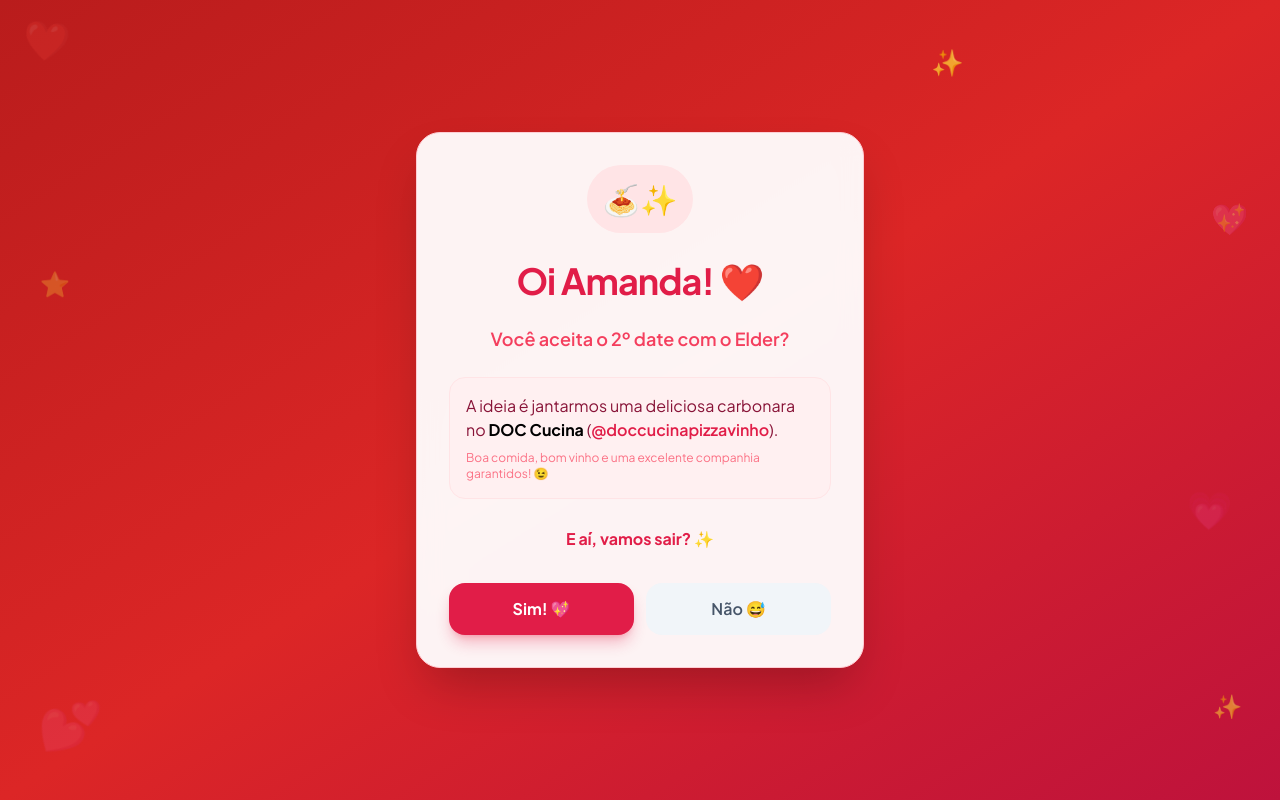
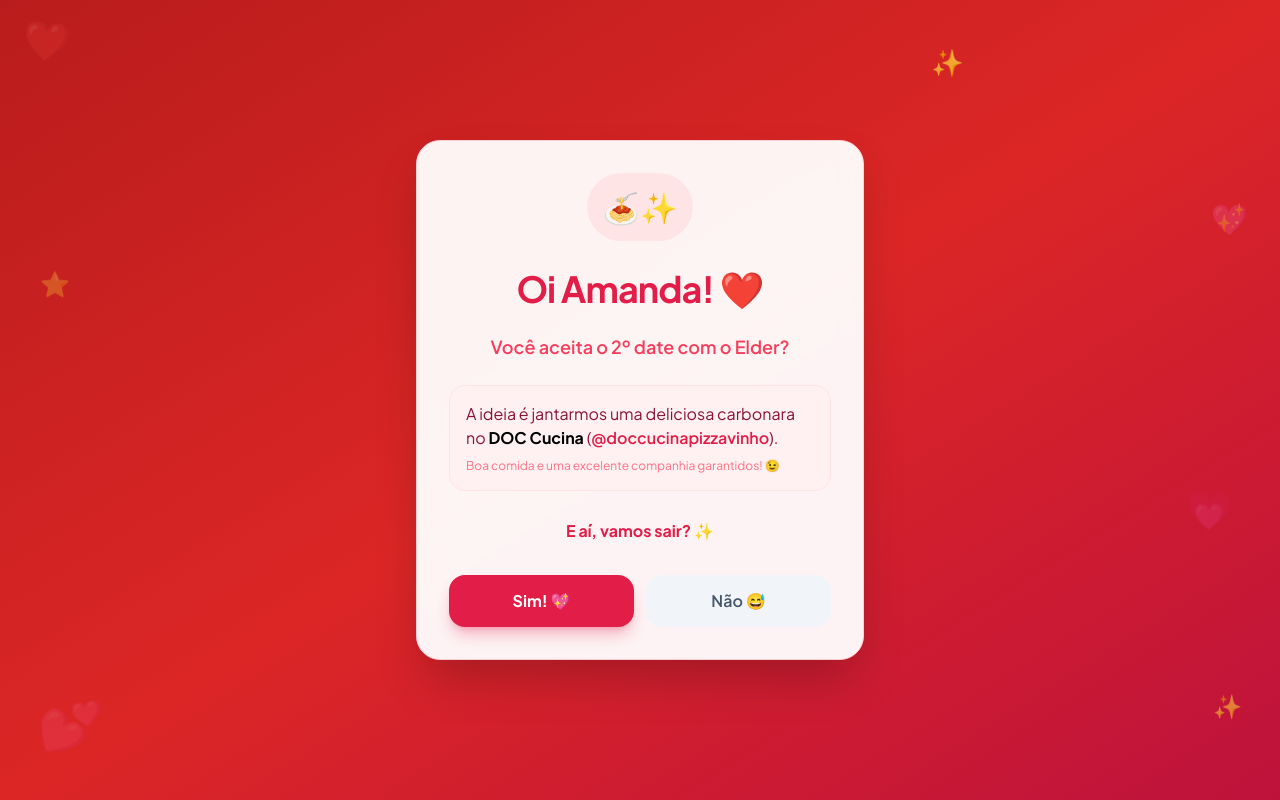
Before and after one commit to ElderPeixoto/50274198, a plain HTML site: page index.html in a window 1280 px wide. Drawn offline with nearby package versions, Linux system fonts and the light colour scheme.

Commit message:
Update index.html

```diff
--- a/index.html
+++ b/index.html
@@ -73,7 +73,7 @@
                     (<a href="https://www.instagram.com/doccucinapizzavinho/" target="_blank" rel="noopener noreferrer" class="text-rose-600 hover:underline font-semibold">@doccucinapizzavinho</a>).
                 </p>
                 <p class="text-xs text-rose-400">
-                    Boa comida, bom vinho e uma excelente companhia garantidos! 😉
+                    Boa comida e uma excelente companhia garantidos! 😉
                 </p>
             </div>
 
```
